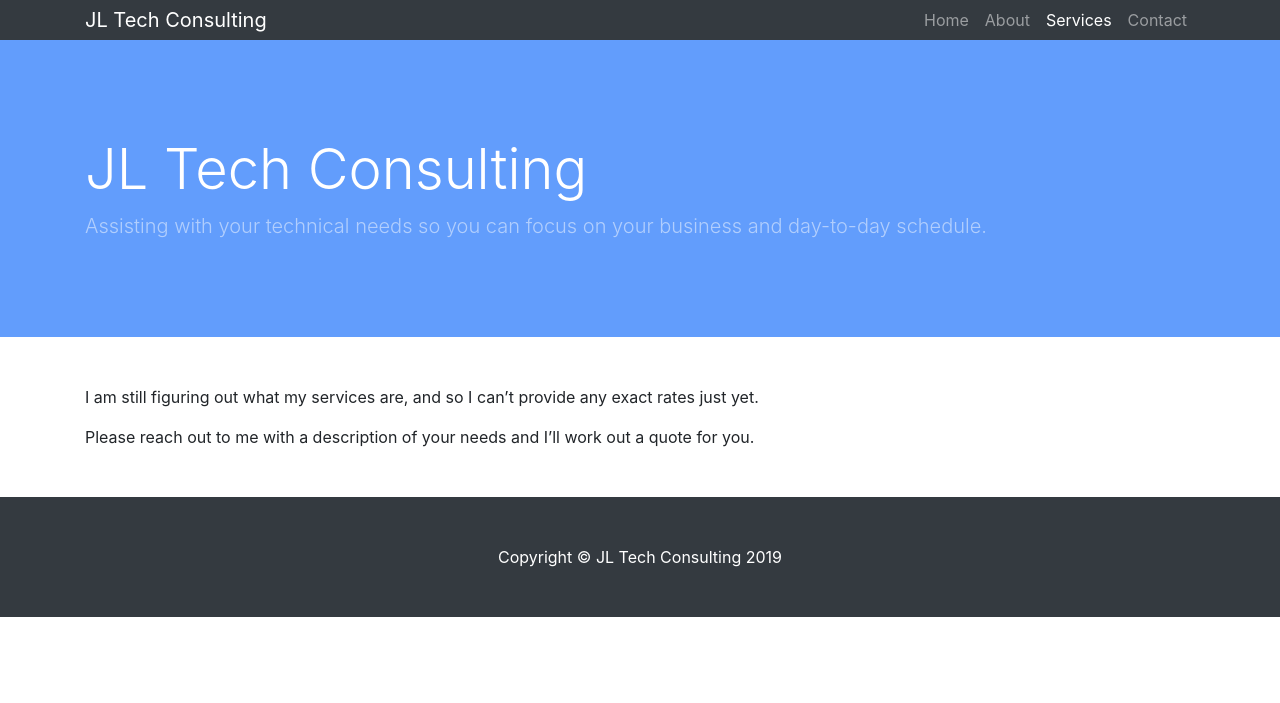
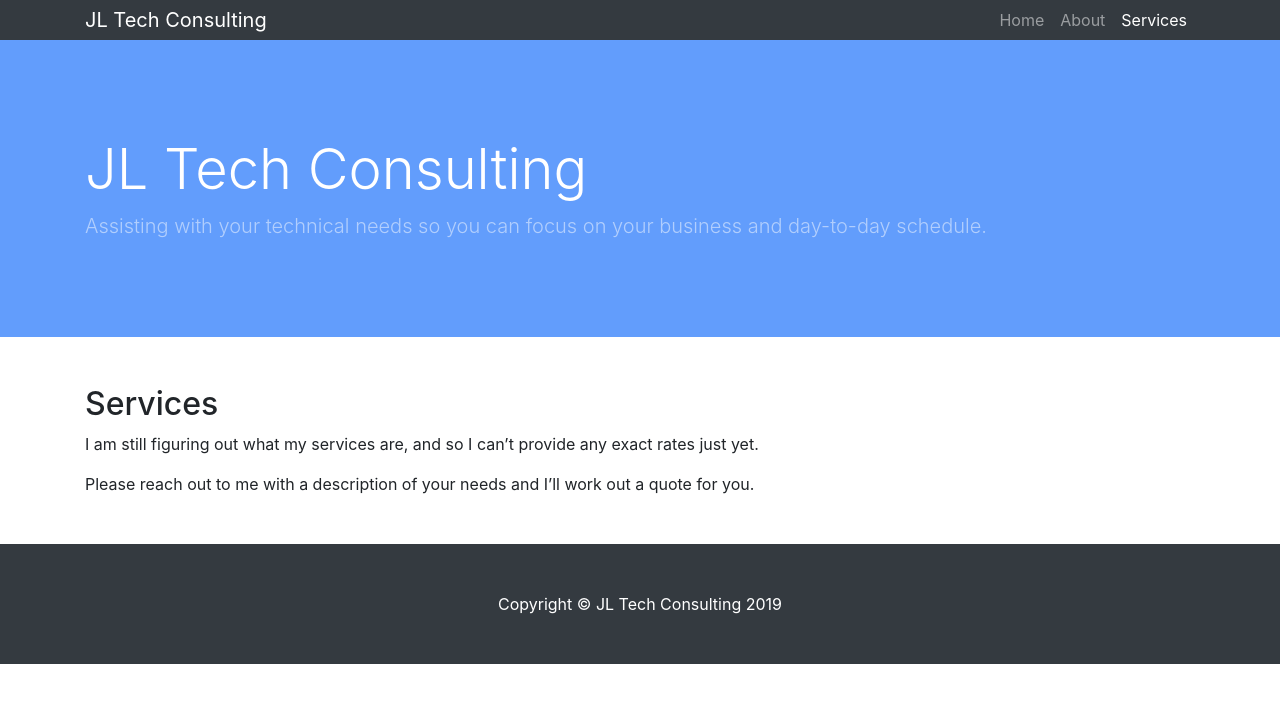
Before and after one commit to jrlaberge/jltechconsulting, a Jekyll site: the page built from _pages/services.md, in a window 1280 px wide. Shown: the top 703 px of the page. Built offline with Jekyll 4.4.1, drawn with Linux system fonts in a browser that asks for light colours; our own code applies the rules of GitHub Pages for plain Markdown files.

Commit message:
removed contact page for now

```diff
--- a/_data/menu.yml
+++ b/_data/menu.yml
@@ -6,6 +6,3 @@
 
 - title: Services
   link: "/services/"
-
-- title: Contact
-  link: "/contact/"
--- a/_pages/services.md
+++ b/_pages/services.md
@@ -2,6 +2,7 @@
 layout: default
 permalink: /services/
 ---
+## Services
 
 I am still figuring out what my services are, and so I can't provide any exact rates just yet.
 
```
